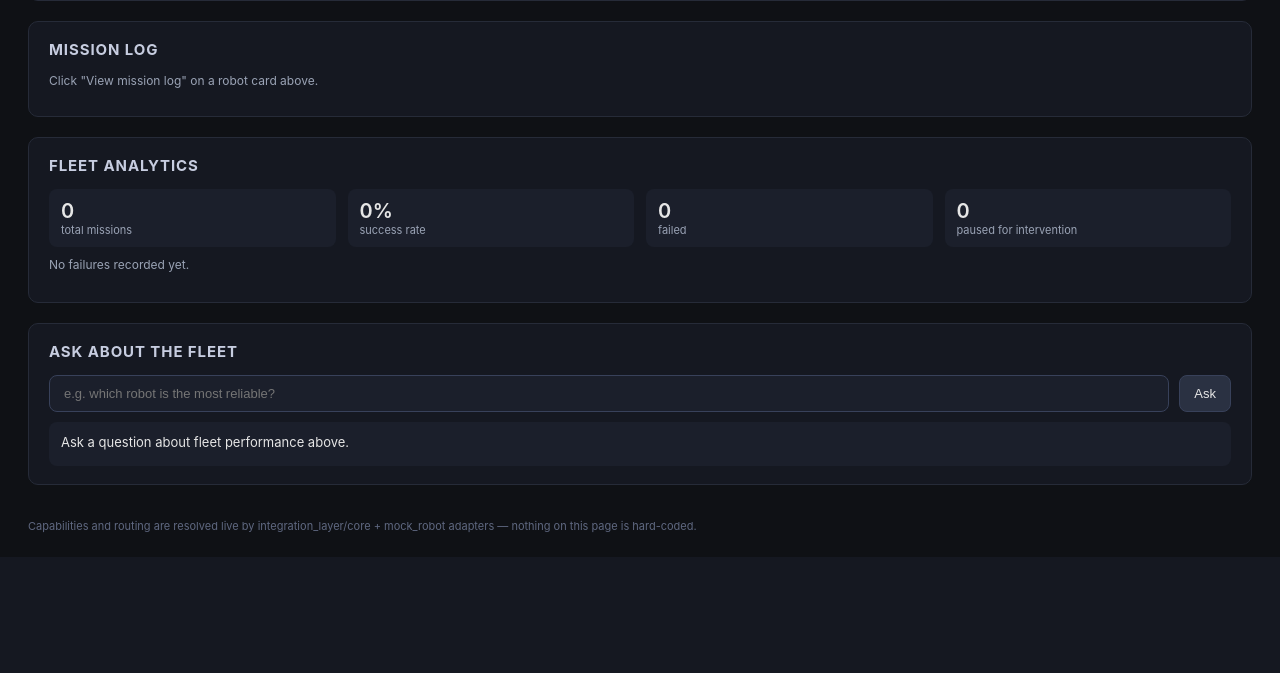
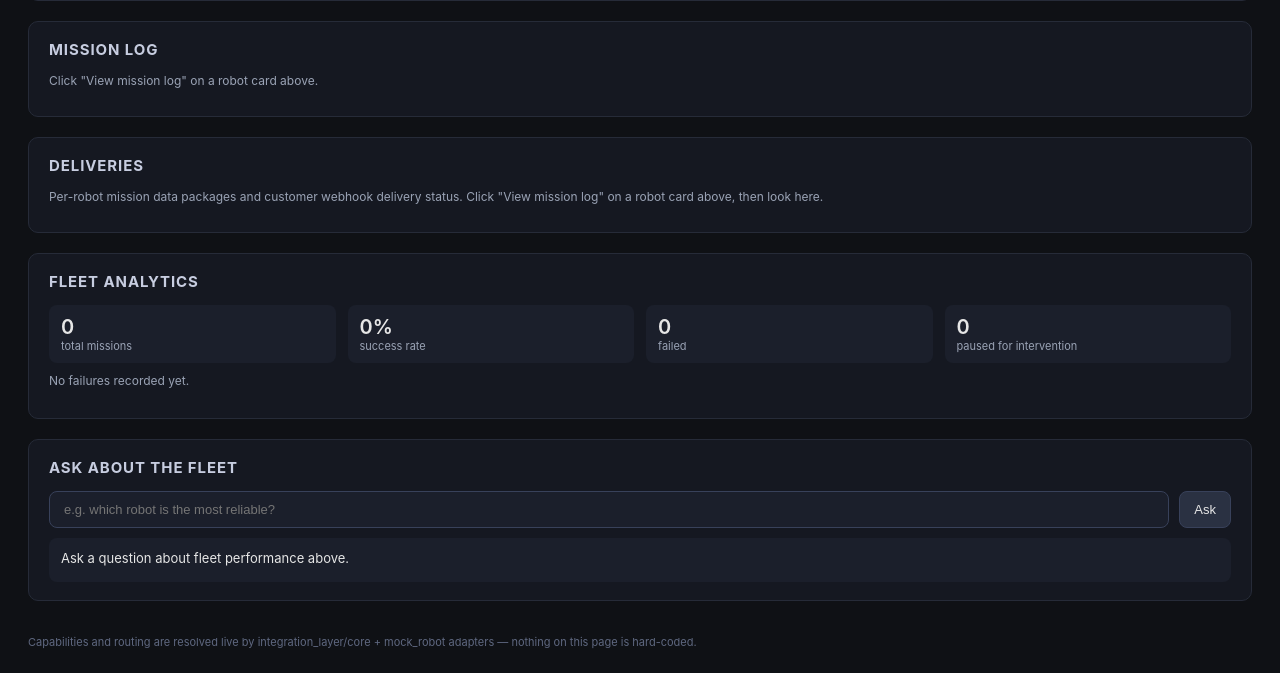
Before and after one commit to rohitmurali8/iac-robot-integration, a Flask app: page / in a window 1280 px wide. Shown: the part 1045-1718 px from the top of the page. Before the commit the page ends 1577 px from the top, so only its background shows below. Run offline with Flask 3, Linux system fonts and the light colour scheme; data that the repository does not hold is empty.

Commit message:
Add Deliveries panel to the GUI: per-robot delivery status + package download

```diff
--- a/webapp/templates/index.html
+++ b/webapp/templates/index.html
@@ -113,6 +113,12 @@
     <h2>Mission log</h2>
     <p style="font-size:12px; color:#9aa3b5; margin:0 0 10px;">Click "View mission log" on a robot card above.</p>
     <div id="mission-log-body"></div>
+  </section>
+
+  <section class="wide">
+    <h2>Deliveries</h2>
+    <p style="font-size:12px; color:#9aa3b5; margin:0 0 10px;">Per-robot mission data packages and customer webhook delivery status. Click "View mission log" on a robot card above, then look here.</p>
+    <div id="deliveries-body"></div>
   </section>
 
   <section class="wide">
@@ -245,7 +251,10 @@ function wireFleetControls() {
   });
 
   document.querySelectorAll("[data-mission-log-btn]").forEach(btn => {
-    btn.addEventListener("click", () => loadMissionLog(btn.dataset.missionLogBtn));
+    btn.addEventListener("click", () => {
+      loadMissionLog(btn.dataset.missionLogBtn);
+      loadDeliveries(btn.dataset.missionLogBtn);
+    });
   });
 }
 
@@ -297,6 +306,39 @@ async function loadMissionLog(robotId) {
             <td>${m.steps_reached}</td>
             <td><span class="pill ${statusPillClass(m.final_status)}">${m.final_status || "-"}</span></td>
             <td>${m.final_failure_reason && m.final_failure_reason !== "none" ? m.final_failure_reason : ""}</td>
+          </tr>
+        `).join("")}
+      </tbody>
+    </table>
+  `;
+}
+
+function deliveryPillClass(status) {
+  if (status === "delivered") return "pill-completed";
+  if (status === "push_failed" || status === "upload_failed") return "pill-failed";
+  return "pill-progress";
+}
+
+async function loadDeliveries(robotId) {
+  const res = await fetch(`/api/robots/${robotId}/deliveries`);
+  const deliveries = await res.json();
+  const body = document.getElementById("deliveries-body");
+  if (deliveries.length === 0) {
+    body.innerHTML = `<p style="font-size:12px; color:#9aa3b5;">${robotId} has no delivered missions yet.</p>`;
+    return;
+  }
+  body.innerHTML = `
+    <h3 style="font-size:13px; margin: 10px 0 6px;">${robotId}'s deliveries</h3>
+    <table>
+      <thead><tr><th>Mission</th><th>Status</th><th>Delivered to</th><th>Failed for</th><th>Package</th></tr></thead>
+      <tbody>
+        ${deliveries.map(d => `
+          <tr>
+            <td>${d.mission_id}</td>
+            <td><span class="pill ${deliveryPillClass(d.status)}">${d.status}</span></td>
+            <td>${d.delivered_customer_ids.join(", ") || "-"}</td>
+            <td>${d.failed_customer_ids.join(", ") || "-"}</td>
+            <td>${d.has_package ? `<a href="/api/deliveries/${d.mission_id}/download" style="color:#8fb4ff;">download</a>` : "-"}</td>
           </tr>
         `).join("")}
       </tbody>
```
